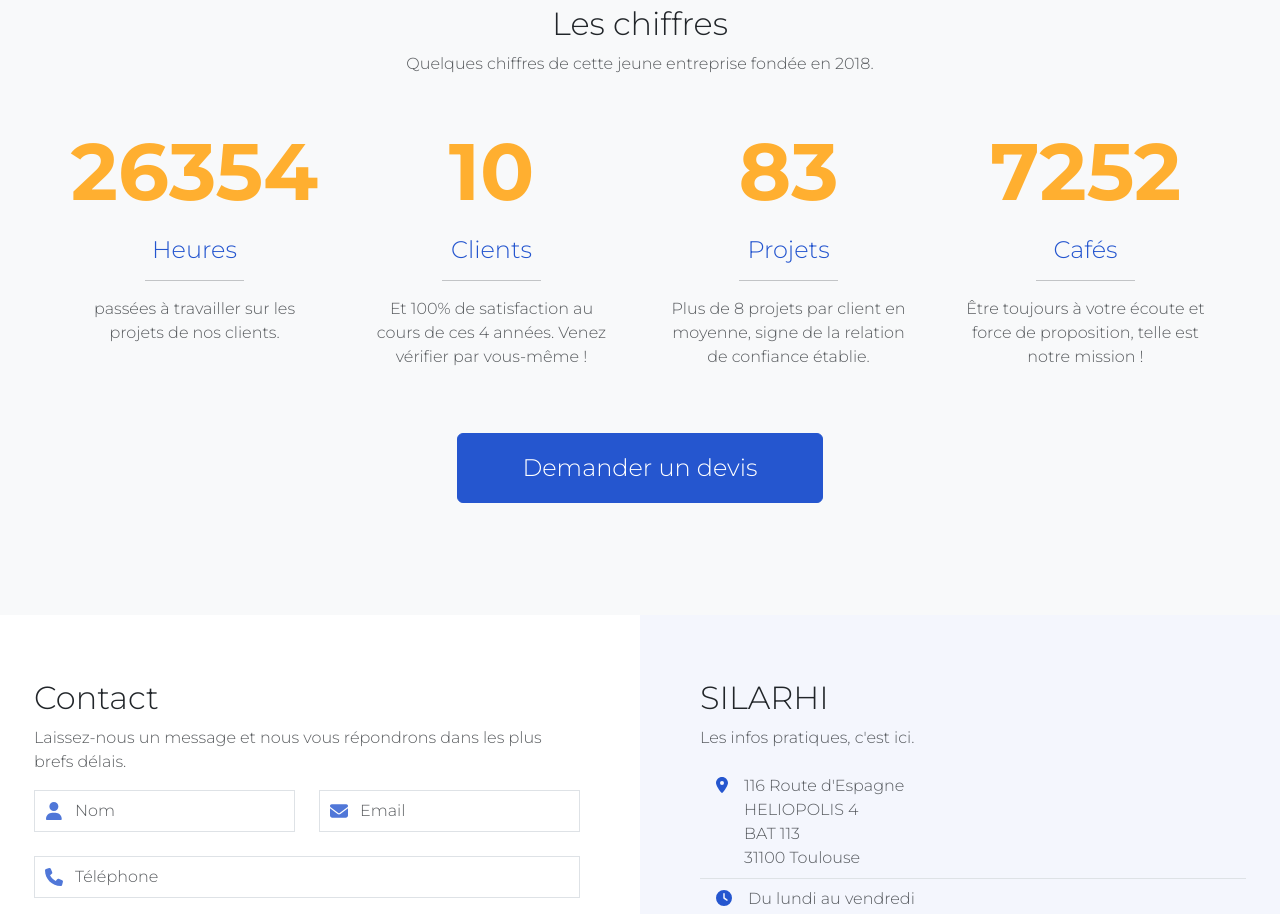
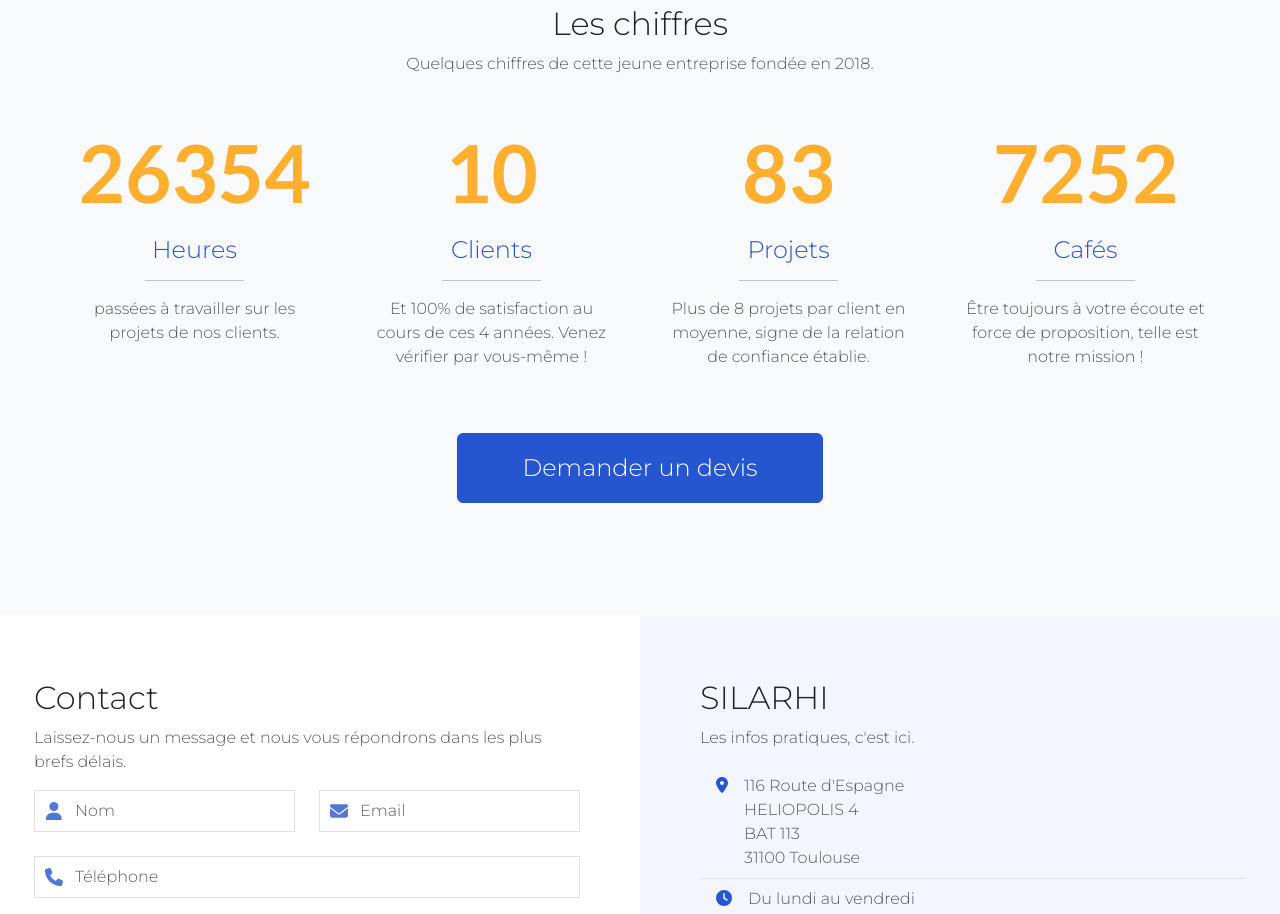
Before and after one commit to silarhi/silarhi.fr, a Next.js app: page / in a window 1280 px wide. Shown: the part 2840-3754 px from the top of the page. Built offline with nearby package versions, Linux system fonts and the light colour scheme.

Commit message:
use lato for kpi

```diff
--- /dev/null
+++ b/src/app/fonts.js
@@ -0,0 +1,13 @@
+import { Lato, Montserrat } from 'next/font/google'
+
+export const lato = Lato({
+    subsets: ['latin'],
+    weight: ['300', '400', '700'],
+    display: 'swap',
+})
+
+export const montserrat = Montserrat({
+    weight: ['300', '700'],
+    subsets: ['latin'],
+    variable: '--body-font',
+})
--- a/src/app/layout.js
+++ b/src/app/layout.js
@@ -3,7 +3,8 @@ import '@fortawesome/fontawesome-svg-core/styles.css'
 
 import { config } from '@fortawesome/fontawesome-svg-core'
 import DefaultLayout from 'components/Layout/DefaultLayout'
-import { Montserrat } from 'next/font/google'
+
+import { montserrat } from './fonts'
 
 config.autoAddCss = false
 
@@ -21,12 +22,6 @@ export const metadata = {
     },
 }
 
-const montserrat = Montserrat({
-    weight: ['300', '700'],
-    subsets: ['latin'],
-    variable: '--body-font',
-})
-
 export default function RootLayout({ children }) {
     return (
         <html lang="en">
--- a/src/app/page.js
+++ b/src/app/page.js
@@ -18,6 +18,7 @@ import { getDaysSince } from 'utils/dates'
 import { getTotalEmployeeCoffees, getTotalEmployeeHours } from 'utils/employees'
 
 import home from '../../public/images/home.jpg'
+import { lato } from './fonts'
 import styles from './index.module.scss'
 
 const FEATURES = [
@@ -319,7 +320,9 @@ export default function Page() {
                 <Row className="g-lg-5">
                     {NUMBERS.map((number, key) => (
                         <Col md={6} lg={3} key={key} className={'text-center'}>
-                            <div className={'text-sub-primary display-1 fw-bold mb-3'}>{number.value}</div>
+                            <div className={`${lato.className} text-sub-primary display-1 fw-bold mb-3`}>
+                                {number.value}
+                            </div>
                             <h4 className="text-primary fw-light mb-3">{number.unit}</h4>
                             <hr style={{ width: '40%' }} className={'mx-auto'} />
                             <p className="text-muted">{number.text}</p>
```
